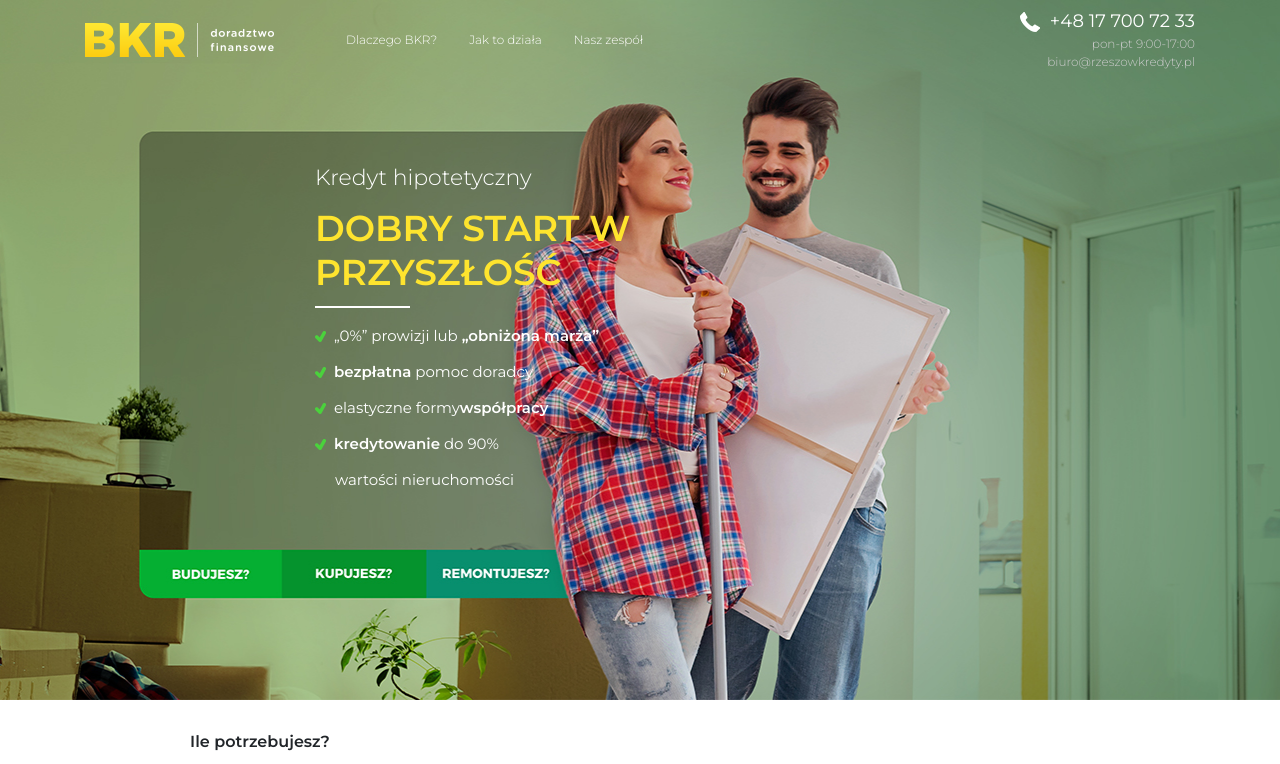
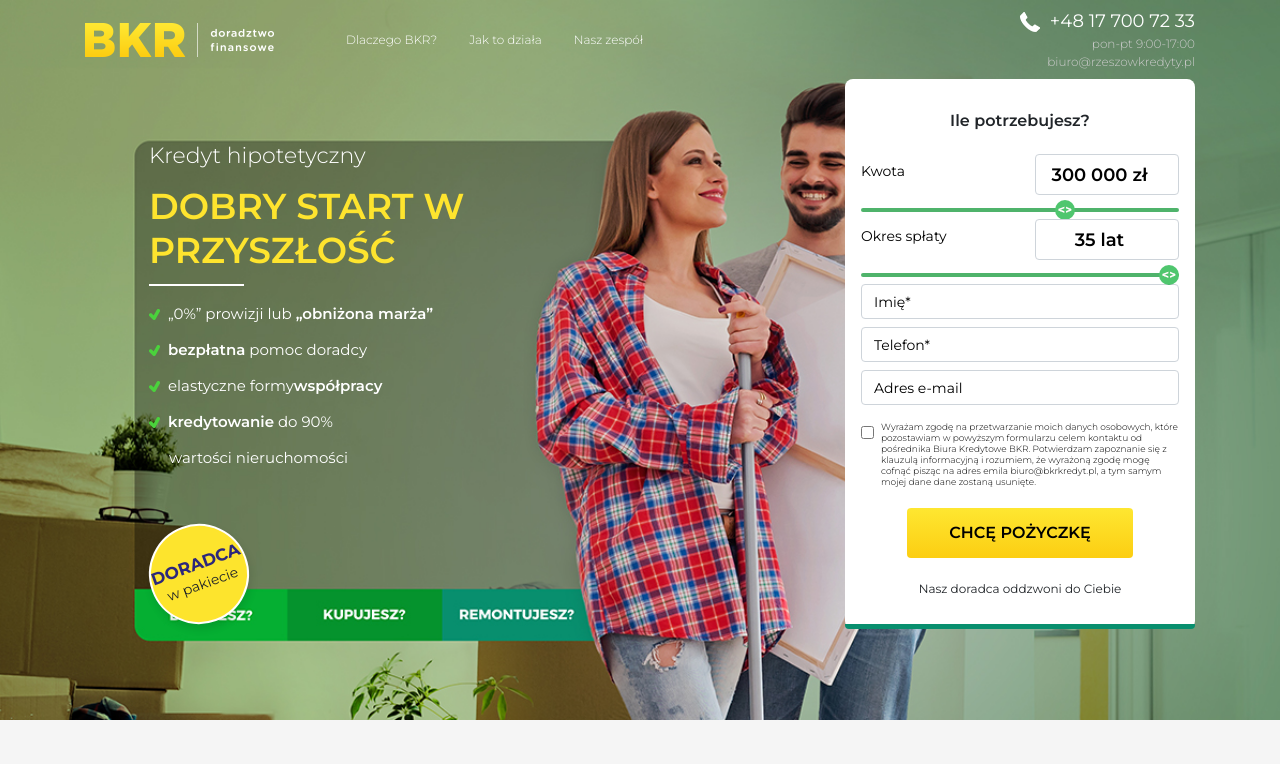
Before and after one commit to SbartoszS/bkr-project, an Angular app: page / in a window 1280 px wide. Shown: the top 764 px of the page. Built offline with nearby package versions, Linux system fonts and the light colour scheme.

Commit message:
finish project

```diff
--- a/src/app/header/header.component.html
+++ b/src/app/header/header.component.html
@@ -1,49 +1,16 @@
 <header class="header">
-  <div class="img-container">
-    <div class="container position1">
-      <div class="row justify-content-center">
-        <div class="col-11 col-sm-10 col-md-8 col-lg-4">
-          <section class="credit">
-            <h2 class="credit__subtitle">Kredyt hipotetyczny</h2>
-            <h1 class="credit__title">Dobry start w przyszłość</h1>
-            <ul class="credit-list mt-4">
-              <li class="credit-list__item">
-                <img class="credit-list__img" src="/assets/img/header/fine.png" alt="Marked" />„0%” prowizji lub
-                <span class="credit-list__white"> „obniżona marża”</span>
-              </li>
-              <li class="credit-list__item">
-                <img class="credit-list__img" src="/assets/img/header/fine.png" alt="Marked" />
-                <span class="credit-list__white">bezpłatna</span>
-                pomoc doradcy
-              </li>
-              <li class="credit-list__item">
-                <img class="credit-list__img" src="/assets/img/header/fine.png" alt="Marked" />elastyczne formy<span
-                  class="credit-list__white">współpracy</span>
-              </li>
-              <li class="credit-list__item">
-                <img class="credit-list__img" src="/assets/img/header/fine.png" alt="Marked" /><span
-                  class="credit-list__white">kredytowanie</span>
-                do 90%
-              </li>
-              <li class="credit-list__item">wartości nieruchomości</li>
-            </ul>
-          </section>
-        </div>
-      </div>
-    </div>
-  </div>
+  <div class="img-container"></div>
   <div class="container">
     <div class="row">
       <div class="col-12">
         <nav class="navbar navbar-expand-lg bg-transparent">
           <a class="navbar-brand pr-lg-5" href="#"><img class="navbar__logo" src="/assets/img/header/logo.png"
               alt="Logo" /></a>
-          <button class="navbar-toggler custom-toggler" type="button" data-toggle="collapse"
-            data-target="#navbarSupportedContent" aria-controls="navbarSupportedContent" aria-expanded="false"
-            aria-label="Toggle navigation">
+          <button class="navbar-toggler custom-toggler" type="button" data-toggle="collapse" data-target="#mobileMenu"
+            aria-controls="navbarSupportedContent" aria-expanded="false" aria-label="Toggle navigation">
             <span class="navbar-toggler-icon"></span>
           </button>
-          <div class="collapse navbar-collapse mobile-menu" id="navbarSupportedContent">
+          <div class="collapse navbar-collapse" id="mobileMenu">
             <ul class="navbar-nav mr-auto text-center">
               <li class="nav-item pt-3 pb-3 p-lg-0 pr-lg-3">
                 <a class="nav-link nav-link--effect" href="#">Dlaczego BKR?</a>
@@ -71,11 +38,42 @@
       </div>
     </div>
   </div>
-</header>
-<div class="container mb-3 mt-3">
-  <div class="row">
-    <div class="col-12 col-lg-4">
-      <form class="form" action="">
+
+  <div class="container">
+    <div class="row justify-content-center justify-content-lg-between">
+      <div class="col-12 col-sm-10 col-md-8 col-lg-6">
+        <section class="credit">
+          <h2 class="credit__subtitle">Kredyt hipotetyczny</h2>
+          <h1 class="credit__title">Dobry start w przyszłość</h1>
+          <ul class="credit-list mt-4">
+            <li class="credit-list__item">
+              <img class="credit-list__img" src="/assets/img/header/fine.png" alt="Marked" />„0%” prowizji lub
+              <span class="credit-list__white"> „obniżona marża”</span>
+            </li>
+            <li class="credit-list__item">
+              <img class="credit-list__img" src="/assets/img/header/fine.png" alt="Marked" />
+              <span class="credit-list__white">bezpłatna</span>
+              pomoc doradcy
+            </li>
+            <li class="credit-list__item">
+              <img class="credit-list__img" src="/assets/img/header/fine.png" alt="Marked" />elastyczne formy<span
+                class="credit-list__white">współpracy</span>
+            </li>
+            <li class="credit-list__item">
+              <img class="credit-list__img" src="/assets/img/header/fine.png" alt="Marked" /><span
+                class="credit-list__white">kredytowanie</span>
+              do 90%
+            </li>
+            <li class="credit-list__item">wartości nieruchomości</li>
+          </ul>
+
+          <div class="adviser">
+            <p class="adviser__text"><span class="adviser__title">Doradca</span> w pakiecie </p>
+          </div>
+        </section>
+      </div>
+      <div class="col-12 col-sm-10 col-md-8 col-lg-4">
+        <form class="form form--border" action="">
           <div class="container p-0">
             <div class="row">
               <div class="col-12">
@@ -83,7 +81,8 @@
                 <div class="form-group row mb-0">
                   <label for="amount" class="col-6 col-form-label">Kwota</label>
                   <div class="col-6">
-                  <input type="number" class="form-control form-control--black" id="amount" placeholder="300 000 zł" />
+                    <input type="number" class="form-control form-control--black" id="amount"
+                      placeholder="300 000 zł" />
                   </div>
                   <div class="col-12">
                     <input type="range" class="slider" id="amountRange" min="1" max="1000000" value="650000" />
@@ -98,12 +97,12 @@
                     <input type="range" class="slider" id="amountRepayment" min="1" max="100" value="100" />
                   </div>
                 </div>
-              <div class="form-group">
+                <div class="form-group p-0">
                   <input type="text" class="form-control" placeholder="Imię*" />
                   <input type="tel" class="form-control" placeholder="Telefon*" />
                   <input type="email" class="form-control" aria-describedby="emailHelp" placeholder="Adres e-mail" />
                 </div>
-              <div class="form-group">
+                <div class="form-group p-0">
                   <div class="form-check">
                     <input class="form-check-input" type="checkbox" id="gridCheck" />
                     <label class="form-check-label" for="gridCheck">
@@ -116,7 +115,7 @@
                     </label>
                   </div>
                 </div>
-              <div class="form-group text-center">
+                <div class="form-group p-0 text-center">
                   <button type="submit" class="btn btn__form">
                     Chcę pożyczkę
                   </button>
@@ -129,3 +128,67 @@
       </div>
     </div>
   </div>
+
+
+</header>
+<!-- <aside class="form-buy">
+  <div class="container mb-3 mt-3 position2">
+    <div class="row justify-content-center justify-content-lg-end">
+      <div class="col-12 col-sm-8 col-md-7 col-lg-5">
+        <form class="form" action="">
+          <div class="container p-0">
+            <div class="row">
+              <div class="col-12">
+                <h4 class="form__title">Ile potrzebujesz?</h4>
+                <div class="form-group row mb-0">
+                  <label for="amount" class="col-6 col-form-label">Kwota</label>
+                  <div class="col-6">
+                    <input type="number" class="form-control form-control--black" id="amount"
+                      placeholder="300 000 zł" />
+                  </div>
+                  <div class="col-12">
+                    <input type="range" class="slider" id="amountRange" min="1" max="1000000" value="650000" />
+                  </div>
+                </div>
+                <div class="form-group row mb-0">
+                  <label for="repayment" class="col-6 col-form-label">Okres spłaty</label>
+                  <div class="col-6">
+                    <input type="number" class="form-control form-control--black" id="repayment" placeholder="35 lat" />
+                  </div>
+                  <div class="col-12">
+                    <input type="range" class="slider" id="amountRepayment" min="1" max="100" value="100" />
+                  </div>
+                </div>
+                <div class="form-group p-0">
+                  <input type="text" class="form-control" placeholder="Imię*" />
+                  <input type="tel" class="form-control" placeholder="Telefon*" />
+                  <input type="email" class="form-control" aria-describedby="emailHelp" placeholder="Adres e-mail" />
+                </div>
+                <div class="form-group p-0">
+                  <div class="form-check">
+                    <input class="form-check-input" type="checkbox" id="gridCheck" />
+                    <label class="form-check-label" for="gridCheck">
+                      Wyrażam zgodę na przetwarzanie moich danych osobowych,
+                      które pozostawiam w powyższym formularzu celem kontaktu od
+                      pośrednika Biura Kredytowe BKR. Potwierdzam zapoznanie się
+                      z klauzulą informacyjną i rozumiem, że wyrażoną zgodę mogę
+                      cofnąć pisząc na adres emila biuro@bkrkredyt.pl, a tym
+                      samym mojej dane dane zostaną usunięte.
+                    </label>
+                  </div>
+                </div>
+                <div class="form-group p-0 text-center">
+                  <button type="submit" class="btn btn__form">
+                    Chcę pożyczkę
+                  </button>
+                </div>
+                <h5 class="form__end form__end--border">Nasz doradca oddzwoni do Ciebie</h5>
+              </div>
+            </div>
+          </div>
+        </form>
+      </div>
+    </div>
+  </div>
+
+</aside> -->
--- a/src/app/header/header.component.scss
+++ b/src/app/header/header.component.scss
@@ -1,33 +1,37 @@
 .header {
   position: relative;
   overflow: hidden;
-  height: 500px;
 }
 
 .img-container {
+  position: absolute;
   background-image: url('/assets/img/header/header.jpg');
   height: 500px;
   width: 100vw;
   max-width: 100%;
-  max-height: 1200px;
   background-size: cover;
   background-position: 16% 50%;
   background-repeat: no-repeat;
-  position: absolute;
-  margin: 0 auto;
+  overflow: hidden;
 }
 
 @media (min-width: 992px) {
   .img-container {
-    height: 700px;
-  }
-
-  .header {
-    height: 700px;
+    height: 750px;
   }
 }
 
 //NAVBAR
+// #mobileMenu {
+//   position: absolute;
+//   top: 0;
+//   right: 0;
+//   left: 0;
+//   min-height: 100%;
+//   // padding-top: 40px;
+//   // margin-top: 5rem;
+// }
+
 .navbar {
   padding: 0.5rem 0;
 
@@ -89,6 +93,9 @@
 //CREDIT
 
 .credit {
+  padding: 2rem;
+  padding-top: 3rem;
+
   &__title {
     position: relative;
     color: #fee42e;
@@ -139,6 +146,37 @@
   }
 }
 
+.adviser {
+  position: relative;
+  left: 0;
+  bottom: 0;
+  width: 100px;
+  height: 100px;
+  border-radius: 50%;
+  border: 2px solid #ffffff;
+  background-color: #fde42d;
+  line-height: 20px;
+  text-align: center;
+  transform: rotate(-20deg);
+  box-shadow: 0px 5px 8px rgba(0, 0, 0, 0.11);
+
+  &__title {
+    color: #2c277b;
+    font-size: 17px;
+    font-weight: 700;
+    text-transform: uppercase;
+  }
+
+  &__text {
+    position: absolute;
+    top: 50%;
+    left: 50%;
+    transform: translate(-50%, -50%);
+    font-size: 14px;
+    font-weight: 400;
+  }
+}
+
 @media (min-width: 992px) {
   .credit {
     &__title {
@@ -166,56 +204,23 @@
   }
 }
 
-.position1 {
-  position: absolute;
-  top: 105px;
-  left: 30px;
-}
-
-@media (min-width: 576px) {
-  .position1 {
-    left: -10px;
-  }
-}
-
-@media (min-width: 768px) {
-  .position1 {
-    left: -85px;
-  }
-}
-
-@media (min-width: 992px) {
-  .position1 {
-    top: 165px;
-    left: -80px;
-  }
-}
-
-@media (min-width: 1750px) {
-  .position1 {
-    left: 10px;
-  }
-}
-
-
 //FORM
 .form {
   position: relative;
   background-color: #ffffff;
   border-radius: 0.5rem;
+  padding: 1rem;
 
-  // &::after {
-  //   content: "";
-  //   position: absolute;
-  //   top: 0;
-  //   right: 0;
-  //   bottom: 0;
-  //   left: 0;
-  //   border-bottom: 5px solid #088f6e;
-  //   border-bottom-left-radius: 0.25rem;
-  //   border-bottom-right-radius: 0.25rem;
-  // }
-
+  &--border::after {
+    content: '';
+    position: absolute;
+    right: 0;
+    bottom: 0;
+    left: 0;
+    border-bottom: 5px solid #088f6e;
+    border-bottom-left-radius: 0.25rem;
+    border-bottom-right-radius: 0.25rem;
+  }
 
   &__title {
     font-weight: 600;
@@ -231,17 +236,7 @@
     text-align: center;
     position: relative;
 
-    &--border::after {
-      content: '';
-      position: absolute;
-      top: 0;
-      right: 0;
-      bottom: 0;
-      left: 0;
-      border-bottom: 5px solid #088f6e;
-      border-bottom-left-radius: 0.25rem;
-      border-bottom-right-radius: 0.25rem;
-    }
+
   }
 }
 
@@ -268,6 +263,10 @@
   }
 }
 
+.form-group {
+  padding: 1rem 0;
+}
+
 .col-form-label {
   font-size: 14px;
   font-weight: 400;
@@ -285,62 +284,6 @@
   font-weight: 300;
   color: #000000;
 }
-
-.custom-range {
-  color: red;
-}
-
-.custom-range {
-  -webkit-appearance: none;
-  /* Override default CSS styles */
-  appearance: none;
-  width: 100%;
-  /* Full-width */
-  height: 4px;
-  /* Specified height */
-  background: red;
-  /* Grey background */
-  outline: none;
-  /* Remove outline */
-  opacity: 0.7;
-  /* Set transparency (for mouse-over effects on hover) */
-  -webkit-transition: .2s;
-  /* 0.2 seconds transition on hover */
-  transition: opacity .2s;
-}
-
-// .slider {
-//   -webkit-appearance: none;
-//   appearance: none;
-//   width: 100%;
-//   height: 4px;
-//   background: #05932d;
-//   outline: none;
-//   opacity: 0.7;
-//   -webkit-transition: .2s;
-//   transition: opacity .2s;
-
-//   &:hover {
-//     opacity: 1;
-//   }
-
-//   &::-webkit-slider-thumb {
-//     -webkit-appearance: none;
-//     appearance: none;
-//     width: 25px;
-//     height: 25px;
-//     background: #4CAF50;
-//     cursor: pointer;
-//   }
-
-//   &::-moz-range-thumb {
-//     width: 25px;
-//     height: 25px;
-//     background: red;
-//     cursor: pointer;
-
-//   }
-// }
 
 .slider {
   -webkit-appearance: none;
@@ -383,3 +326,38 @@ input[type=range]::-ms-thumb {
   background: url('/assets/img/slider.png');
   cursor: pointer;
 }
+
+@media (min-width: 768px) {
+  .credit {
+    padding-bottom: 6rem;
+  }
+}
+
+@media (min-width: 992px) {
+  .credit {
+    padding-bottom: 6rem;
+    padding-left: 4rem;
+    padding-top: 4rem;
+  }
+
+  .adviser {
+    margin-top: 3rem;
+  }
+
+  .form-group {
+    padding: 0;
+  }
+}
+
+@media (min-width: 1500px) {
+  .credit {
+    padding-right: 5rem;
+    padding-left: 0rem;
+  }
+}
+
+@media (min-width: 1750px) {
+  .credit {
+    margin-right: 4rem;
+  }
+}
```
Lines whose indentation alone changed are shown as unchanged.
